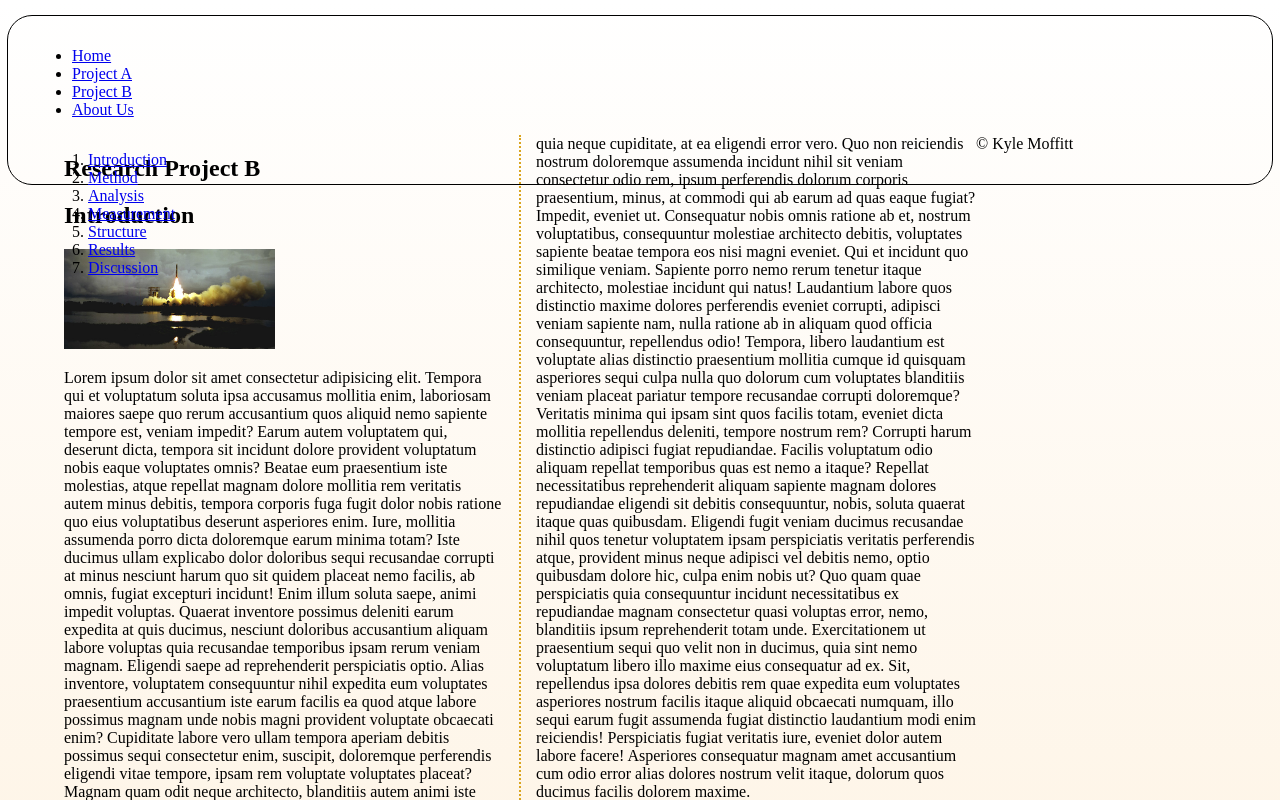
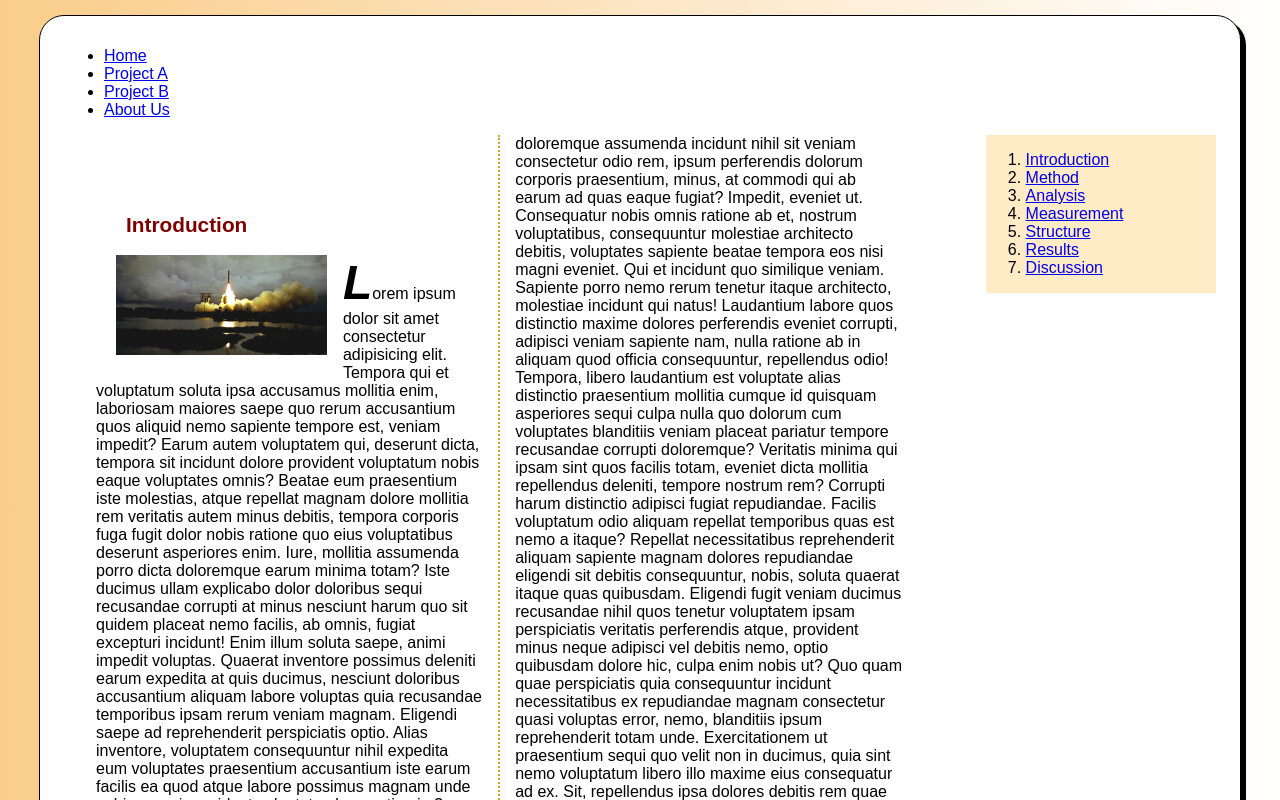
Before and after one commit to KyleMoff/KyleMoff.github.io, a plain HTML site: page exam.html in a window 1280 px wide. Shown: the top 800 px of the page. Drawn offline with Linux system fonts and the light colour scheme; files that its build step writes are made by us from their sources.

Commit message:
changed css

```diff
--- a/exam1.css
+++ b/exam1.css
@@ -1,28 +1,81 @@
 html {
-    background-image: linear-gradient(to bottom, white 0%, #facd8a 100%);
+    background-image: linear-gradient(to left, white 0%, #facd8a 100%);
 }
 body {
-    width: 95%;
+    font-family: Arial, Helvetica, sans-serif;
+    font-size: 100%;
+    width: 90%;
+    background-color: white;
     margin: 15px auto;
+    padding: 15px 1.5em;
+    border: 1px solid black;
+    border-radius: 25px;
+    box-shadow: 5px 5px 0 0;
     background-image: left;
     background-position: right;
     background-repeat: repeat-y;
     background-attachment: fixed;
-    padding: 15px 1.5em;
-    border: 1px solid black;
-    border-radius: 25px;
+}
+a:focus , a:hover {
+    font-style: italic;
+    color: goldenrod;
+    border: 3px blue;
+    border-style: dotted solid;
+}
+h1 {
+    font-size: 175%;
+    color: white;
+    text-indent: 30px;
+}
+h2 {
+    font-size: 130%;
+    color: #800000;
+    text-indent: 30px;
+}
+img {
+    float: left;
+    margin-left: 20px;
+}
+.shadow {
+    text-shadow: 2px 2px 2px rgb(128, 0, 0);
 }
 article {
     clear: left;
-    width: 75%;
+    width: 70%;
     float: left;
     column-count: 2;
     column-rule: 2px dotted goldenrod;
     column-gap: 2em;
     margin-left: 2em;
 }
- aside {
+article h3 {
+    column-span: all;
+}
+article img {
+    float: left;
+    margin-right: 1em;
+    margin-bottom: 1em;
+}
+article p::first-letter {
+    font-size: 3em;
+    font-weight: bold;
+    font-style: italic;
+    color: black;
+}
+aside {
     width: 20%;
-    position: fixed;
-    list-style-position: inside;
- }
+    float: right;
+    background-color: #ffebc6;
+}
+footer {
+    clear: both;
+    border-top: 2px solid gold;
+}
+footer p.copyright {
+    text-align: center;
+    font-size: 80%;
+}
+p.fixed {
+    width: auto;
+
+}
```
